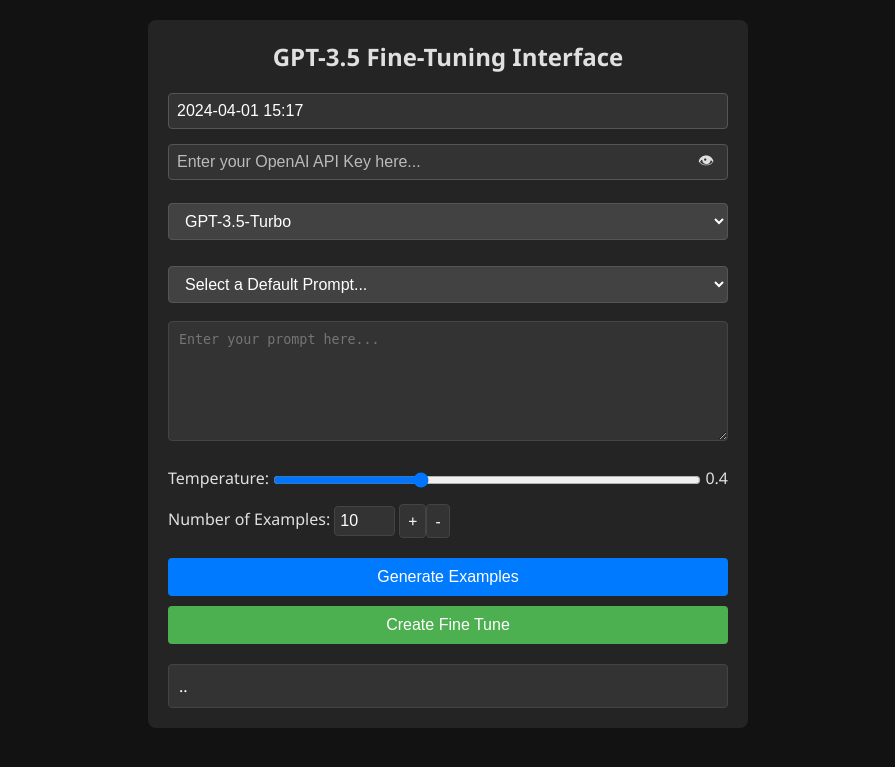
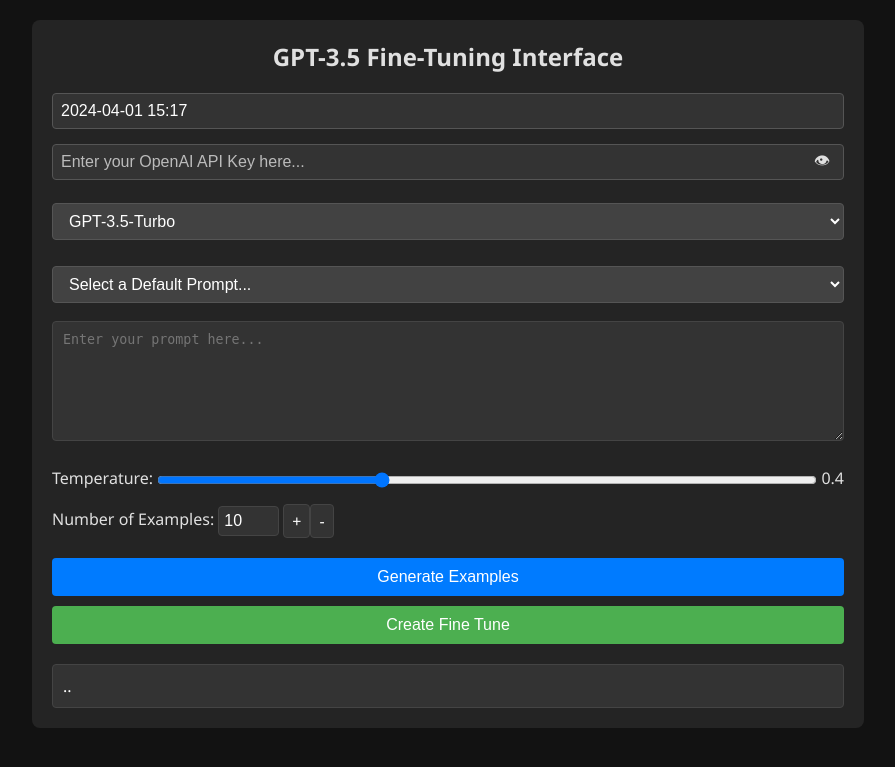
Before and after one commit to migkjy/gpt_finetuning, a Flask app: page / in a window 1280 px wide. Shown: the top 767 px of the page, without its empty margins (192-1087 px from the left). Run offline with Flask 3, Linux system fonts and the light colour scheme.

Commit message:
more updates

```diff
--- a/static/script.js
+++ b/static/script.js
@@ -288,7 +288,7 @@
 });
 
 
-//document.getElementById('num-examples').addEventListener('blur', enforceRange);
+document.getElementById('num-examples').addEventListener('blur', enforceRange);
 
 function enforceRange() {
     const input = document.getElementById('num-examples');
--- a/static/style.css
+++ b/static/style.css
@@ -47,7 +47,7 @@
 }
 .container {
     position: relative;
-    max-width: 600px;
+    max-width: 65vw;
     margin: 20px auto;
     padding: 20px;
     border-radius: 8px;
```
